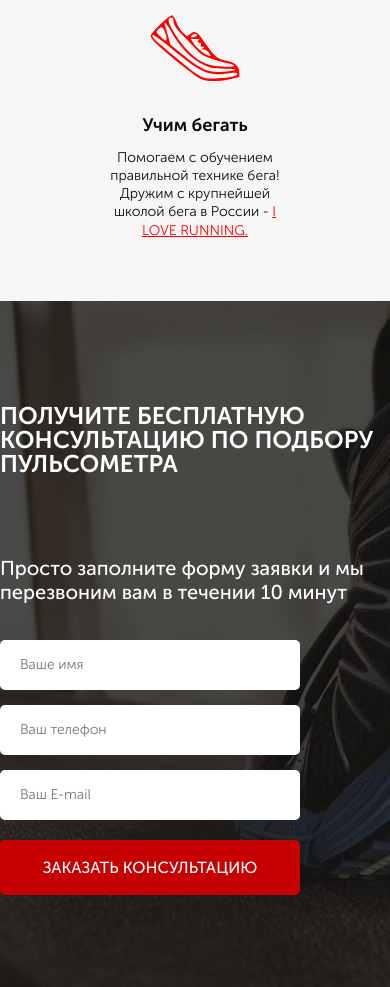
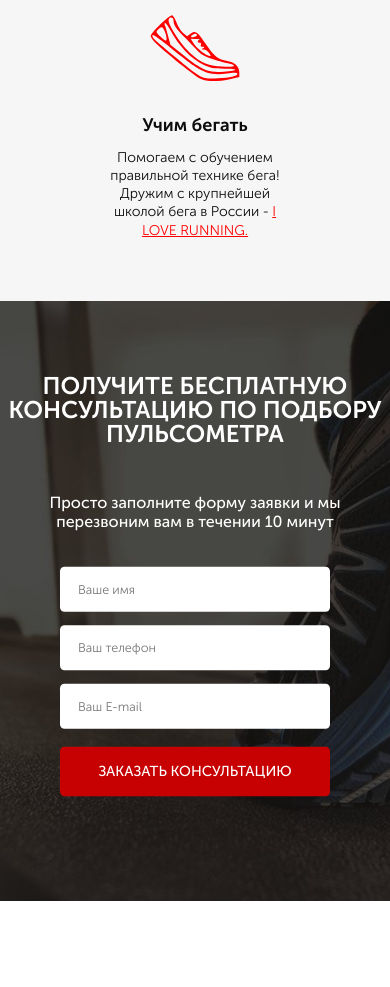
Before and after one commit to IvanChapler/Pulse-Monitors, a website: page app/index.html in a window 390 px wide. Shown: the part 1206-2193 px from the top of the page. After the commit the page ends 2107 px from the top, so only its background shows below. Drawn offline with Linux system fonts and the light colour scheme.

Commit message:
added adaptation section consultation

```diff
--- a/app/sass/base/_media.scss
+++ b/app/sass/base/_media.scss
@@ -106,6 +106,25 @@
             margin-top: 18px;
         }
     }
+    .consultation{
+        .title{
+            &_left{
+                text-align: center;
+                font-size: 30px;
+            }
+        }
+        &__subtitle{
+            margin-top: 56px;
+            padding: 0 20px;
+            text-align: center;
+            width: 100%;
+        }
+        .feed-form{
+            margin: 0 auto;
+            margin-top: 36px;
+
+        }
+    }
 }
 @media (max-width: 575px){
     .header{
@@ -120,6 +139,7 @@
         &__contacts{
             .button{
                 right: 6px;
+                top: 16px;
                 width: 109px;
                 height: 21px;
                 font-size: 10px;
@@ -177,4 +197,21 @@
             margin-top: 15px;
         }
     }
+    .consultation{
+        min-height: 600px;
+        padding: 73px 0 63px 0;
+        .title{
+            &_left{
+                font-size: 24px;
+            }
+        }
+        &__subtitle{
+            margin-top: 47px;
+            font-size: 16px;
+        }
+        .feed-form{
+            margin-top: 23px;
+            transform: scale(0.9);
+        }
+    }
 }
```
Also changed, not shown: app/css/style.min.css.
